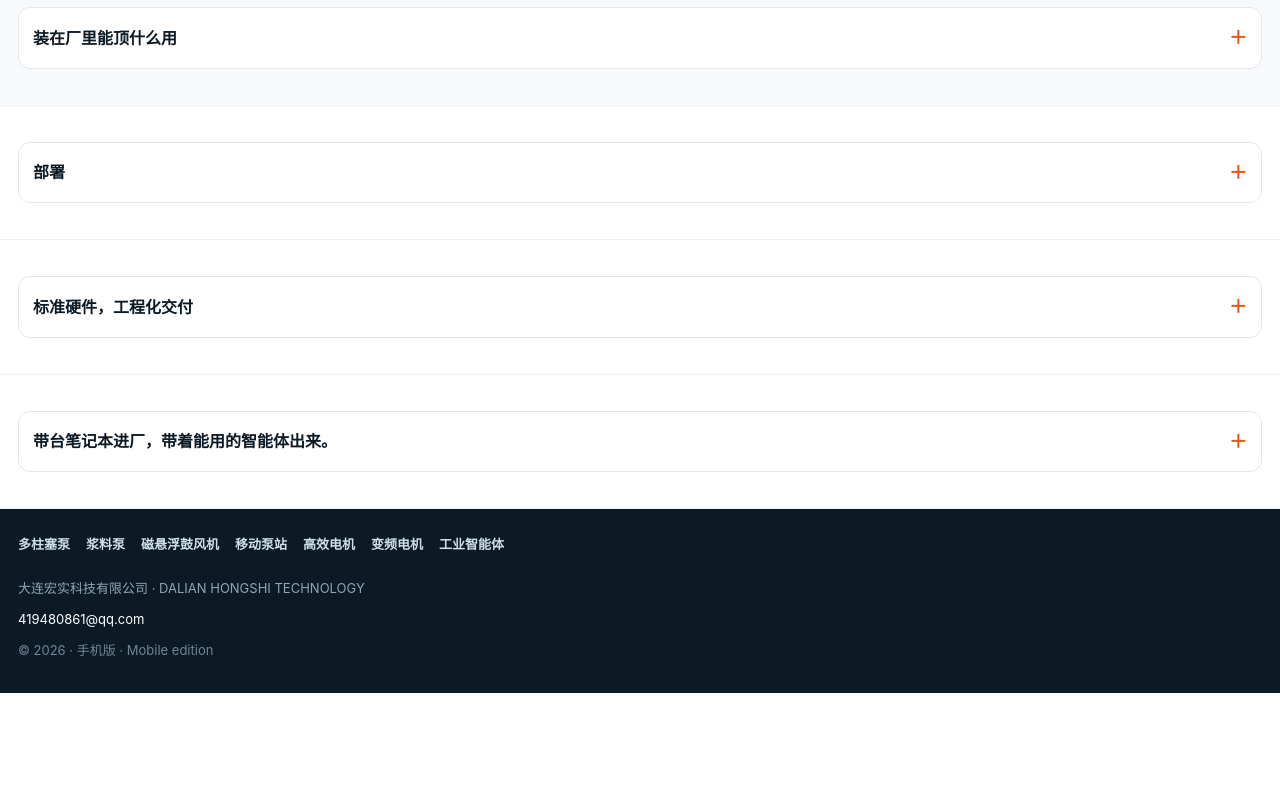
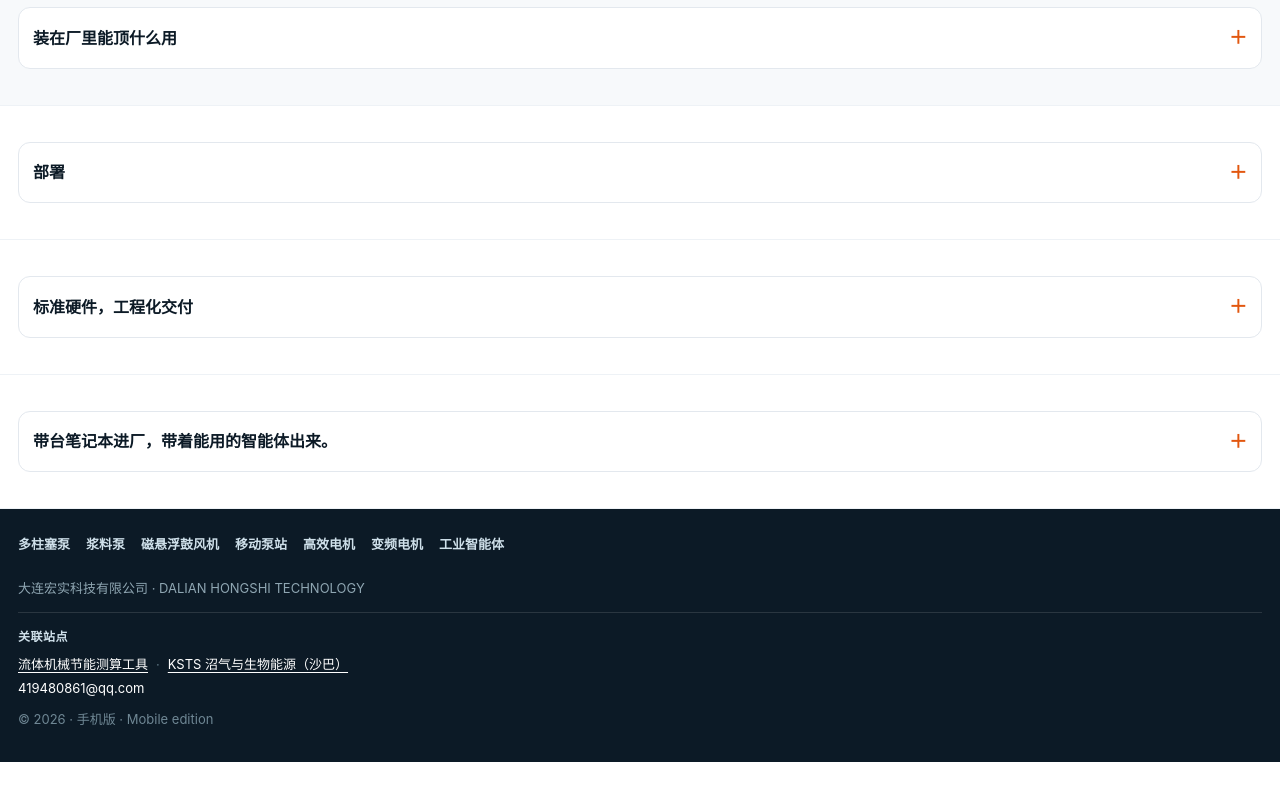
Before and after one commit to JeefTang/hongshi, a plain HTML site: page zh/m/edge-ai.html in a window 1280 px wide. Shown: the part 2349-3149 px from the top of the page. Before the commit the page ends 3124 px from the top, so only its background shows below. Drawn offline with Linux system fonts and the light colour scheme.

```diff
--- a/zh/m/edge-ai.html
+++ b/zh/m/edge-ai.html
@@ -42,6 +42,9 @@ history.replaceState(null,'',location.pathname+q+location.hash);}}catch(e){}})()
 <a class="fnavlink" href="plunger-pumps.html"><strong>多柱塞泵</strong></a><a class="fnavlink" href="slurry-pumps.html"><strong>浆料泵</strong></a><a class="fnavlink" href="maglev-blowers.html"><strong>磁悬浮鼓风机</strong></a><a class="fnavlink" href="mobile-pumps.html"><strong>移动泵站</strong></a><a class="fnavlink" href="motors.html"><strong>高效电机</strong></a><a class="fnavlink" href="vfd-motors.html"><strong>变频电机</strong></a><a class="fnavlink" href="edge-ai.html"><strong>工业智能体</strong></a>
   </div>
   <p style="margin:0 0 8px">大连宏实科技有限公司 · DALIAN HONGSHI TECHNOLOGY</p>
+  <div class="mrel"><strong>关联站点</strong>
+    <a href="https://jeeftang.github.io/energy-calc-platform/">流体机械节能测算工具</a><span class="sep">·</span><a href="https://jeeftang.github.io/BCU/zh/">KSTS 沼气与生物能源（沙巴）</a>
+  </div>
   <p style="margin:0"><a href="mailto:419480861@qq.com">419480861@qq.com</a></p>
   <p style="margin:8px 0 0;color:#6f8794">© 2026 · 手机版 · Mobile edition</p>
 </div>
```
